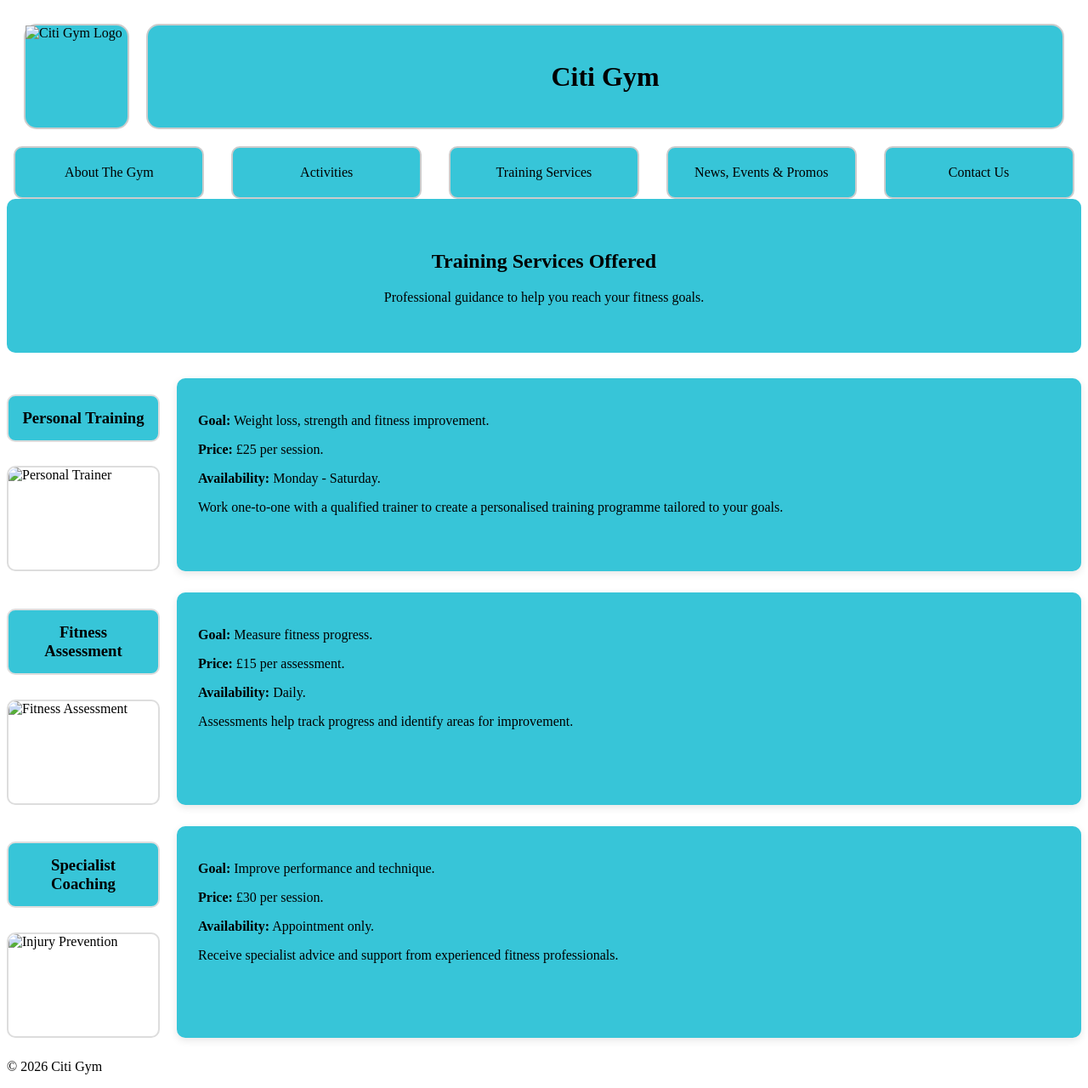
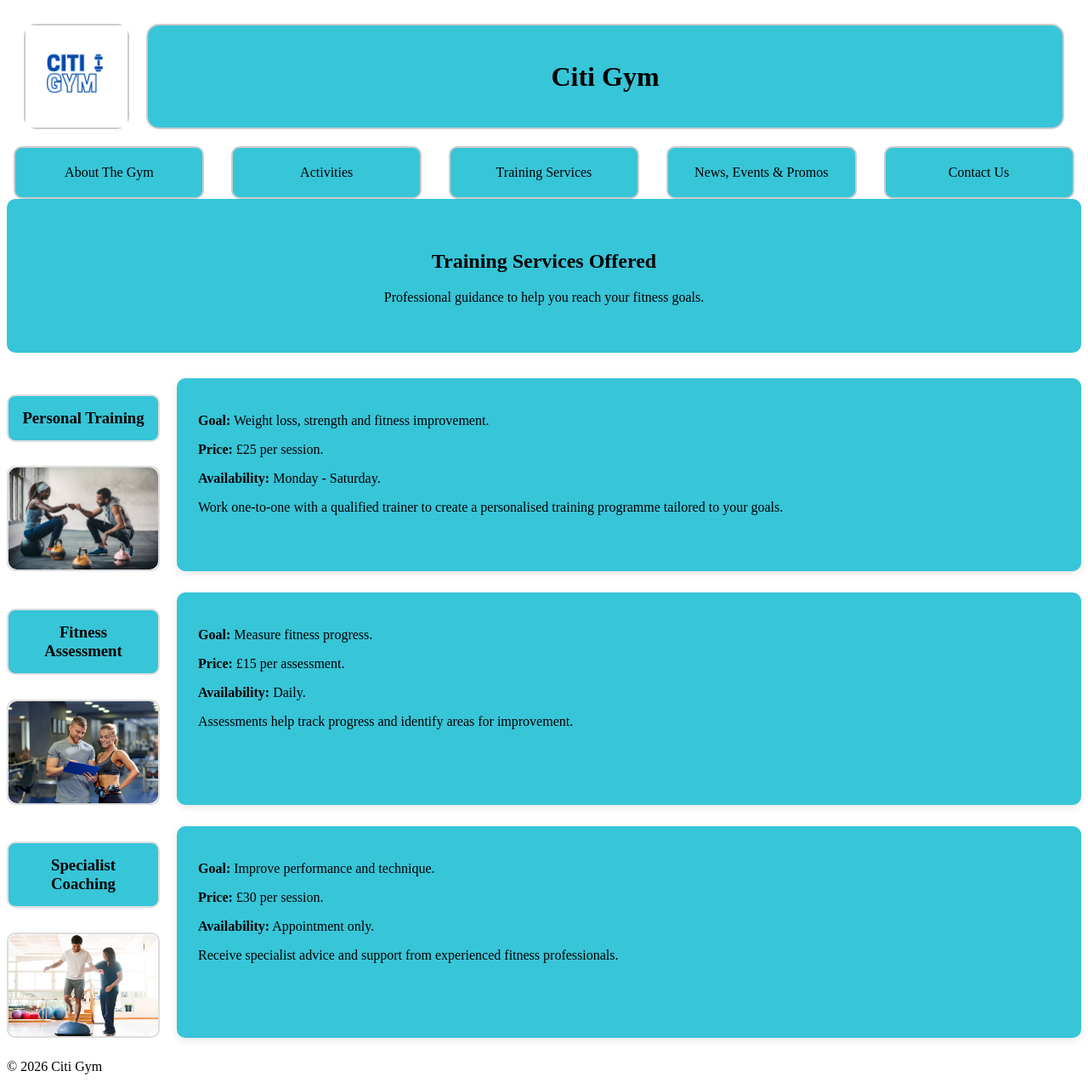
Before and after one commit to 30031442/CitiGymWebsite, a plain HTML site: page training.html in a window 1280 px wide. Shown: the whole page at 85% size. Drawn offline with Linux system fonts and the light colour scheme; files that its build step writes are made by us from their sources.

Commit message:
Fix image paths and clean up HTML structure
Updated image paths and removed redundant stylesheet link.

```diff
--- a/training.html
+++ b/training.html
@@ -1,18 +1,17 @@
 <!DOCTYPE html>
 <html lang="en">
-<link rel="stylesheet" href="css/style.css">
 
 <header class="top-header">
 
     <div class="logo-box">
-        <img src="images/citigymlogo.png" alt="Citi Gym Logo">
+        <img src="citigymlogo.png" alt="Citi Gym Logo">
     </div>
 
     <div class="banner-box">
         <h1>Citi Gym</h1>
     </div>
 
-    <link rel="stylesheet" href="css/style.css">
+    <link rel="stylesheet" href="style.css">
 
 </header>
 
@@ -25,17 +24,11 @@
 <body>
 
 <section class="nav-buttons">
-
     <a href="about.html" class="button-card">About The Gym</a>
-
     <a href="activities.html" class="button-card">Activities</a>
-
     <a href="training.html" class="button-card">Training Services</a>
-
     <a href="news.html" class="button-card">News, Events & Promos</a>
-
     <a href="contact.html" class="button-card">Contact Us</a>
-
 </section>
 
 <section>
@@ -51,7 +44,7 @@
             <h3>Personal Training</h3>
 
             <div class="service-image">
-                 <img src="images/personaltrainer.jpg" alt="Personal Trainer">
+                 <img src="personaltrainer.jpg" alt="Personal Trainer">
             </div>
         </div>
 
@@ -73,7 +66,7 @@
             <h3>Fitness Assessment</h3>
 
             <div class="service-image">
-                 <img src="images/fitnessassessment.webp" alt="Fitness Assessment">
+                 <img src="fitnessassessment.webp" alt="Fitness Assessment">
             </div>
         </div>
 
@@ -94,7 +87,7 @@
             <h3>Specialist Coaching</h3>
 
             <div class="service-image">
-                 <img src="images/injury.jpg" alt="Injury Prevention">
+                 <img src="injury.jpg" alt="Injury Prevention">
             </div>
         </div>
 
```
